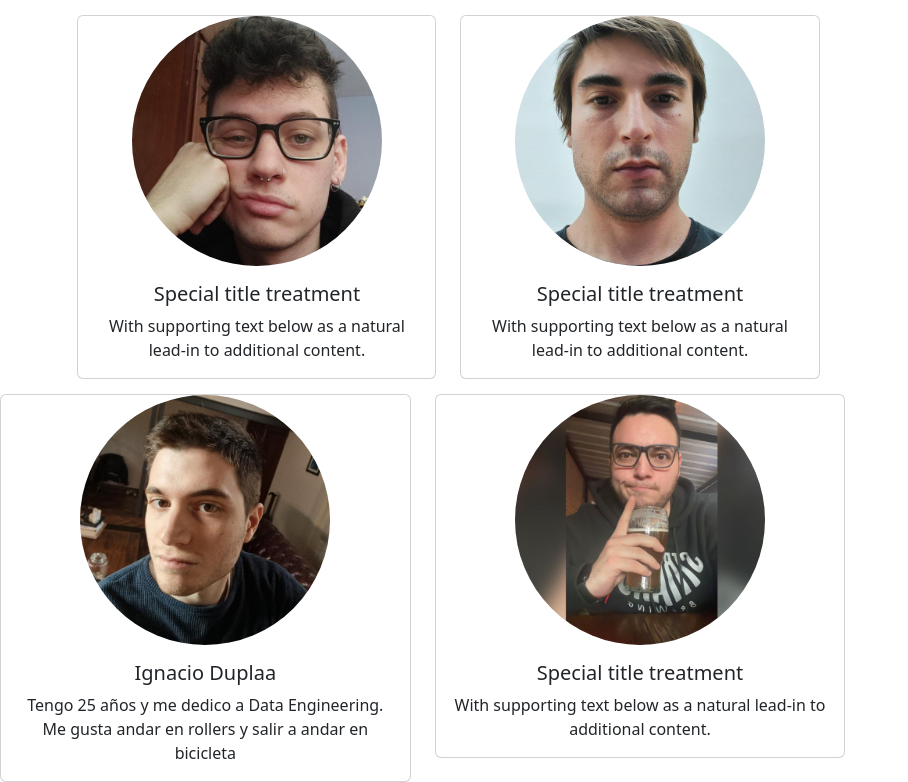
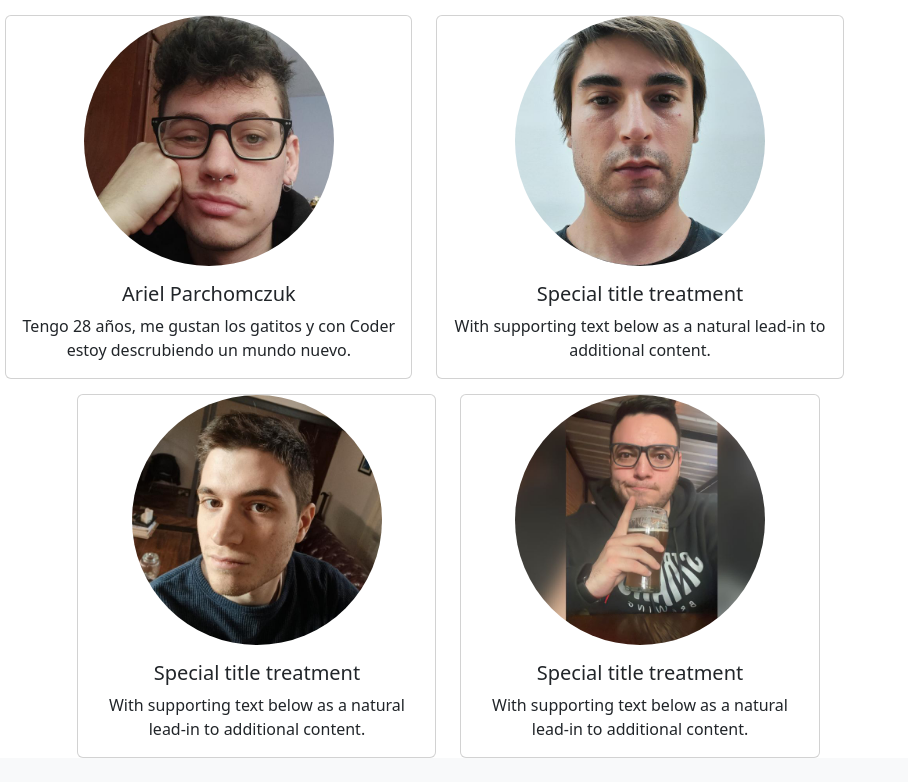
Before and after one commit to nachh07/Django-Project-, a Django app: page /videojuegos/about in a window 1280 px wide. Shown: the part 56-838 px from the top of the page, without its empty margins (0-908 px from the left). After the commit the page ends 814 px from the top, so only its background shows below. Run offline with Django 4.2, Linux system fonts and the light colour scheme.

Commit message:
Create about.html

```diff
--- a/Videogames/templates/layouts/about.html
+++ b/Videogames/templates/layouts/about.html
@@ -14,8 +14,8 @@ Acerca de nosotros
       <div class="card">
         <img class="card-img-top" src="{% static 'img/profiles/ariel.jpg' %}" style="width: 250px; margin: 0 auto; border-radius: 200px" alt="Card image cap">
         <div class="card-body">
-          <h5 class="card-title" style="text-align: center;">Special title treatment</h5>
-          <p class="card-text">With supporting text below as a natural lead-in to additional content.</p>
+          <h5 class="card-title" style="text-align: center;">Ariel Parchomczuk</h5>
+          <p class="card-text">Tengo 28 años, me gustan los gatitos y con Coder estoy descrubiendo un mundo nuevo.</p>
         </div>
       </div>
     </div>
@@ -36,8 +36,8 @@ Acerca de nosotros
           <div class="card">
             <img class="card-img-top" src="{% static 'img/profiles/nacho.jpg' %}" style="width: 250px; margin: 0 auto; border-radius: 200px" alt="Card image cap">
             <div class="card-body">
-              <h5 class="card-title" style="text-align: center;">Ignacio Duplaa</h5>
-              <p class="card-text">Tengo 25 años y me dedico a Data Engineering. Me gusta andar en rollers y salir a andar en bicicleta</p>
+              <h5 class="card-title" style="text-align: center;">Special title treatment</h5>
+              <p class="card-text">With supporting text below as a natural lead-in to additional content.</p>
             </div>
           </div>
         </div>
```
